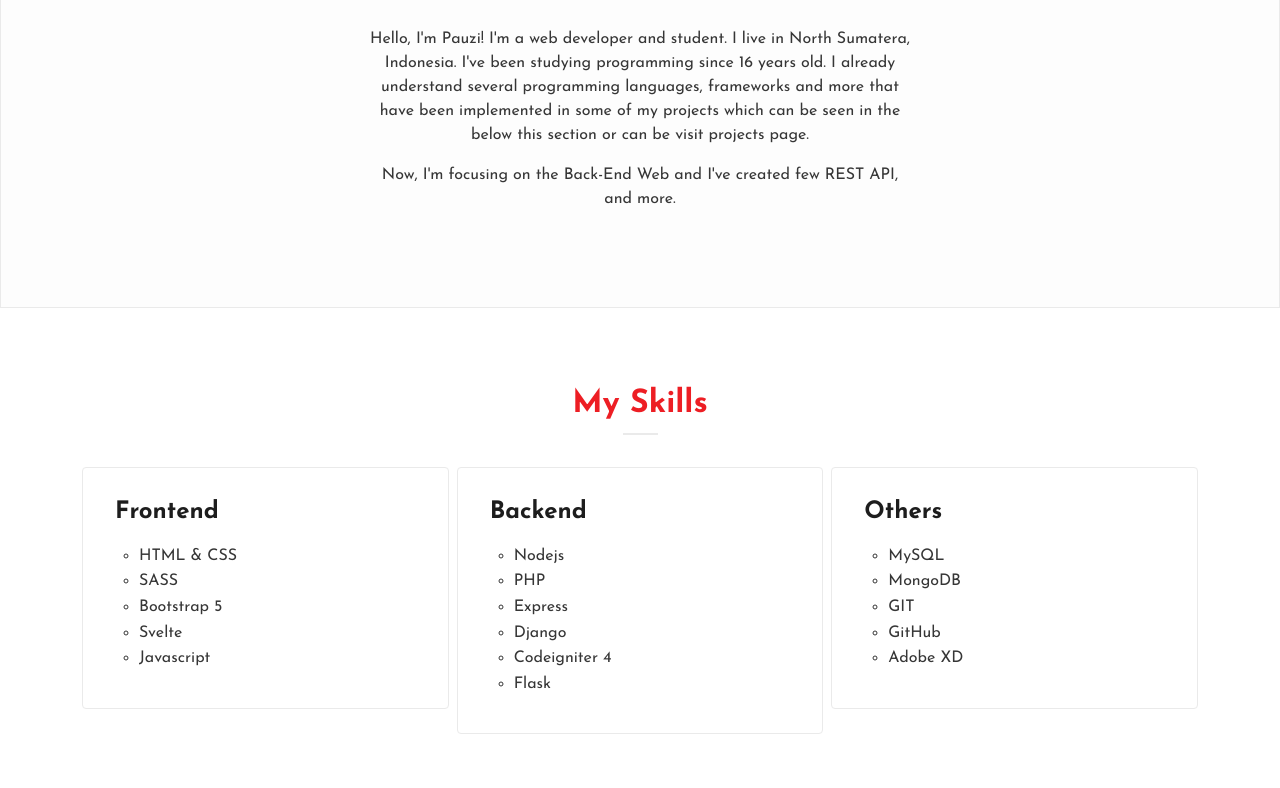
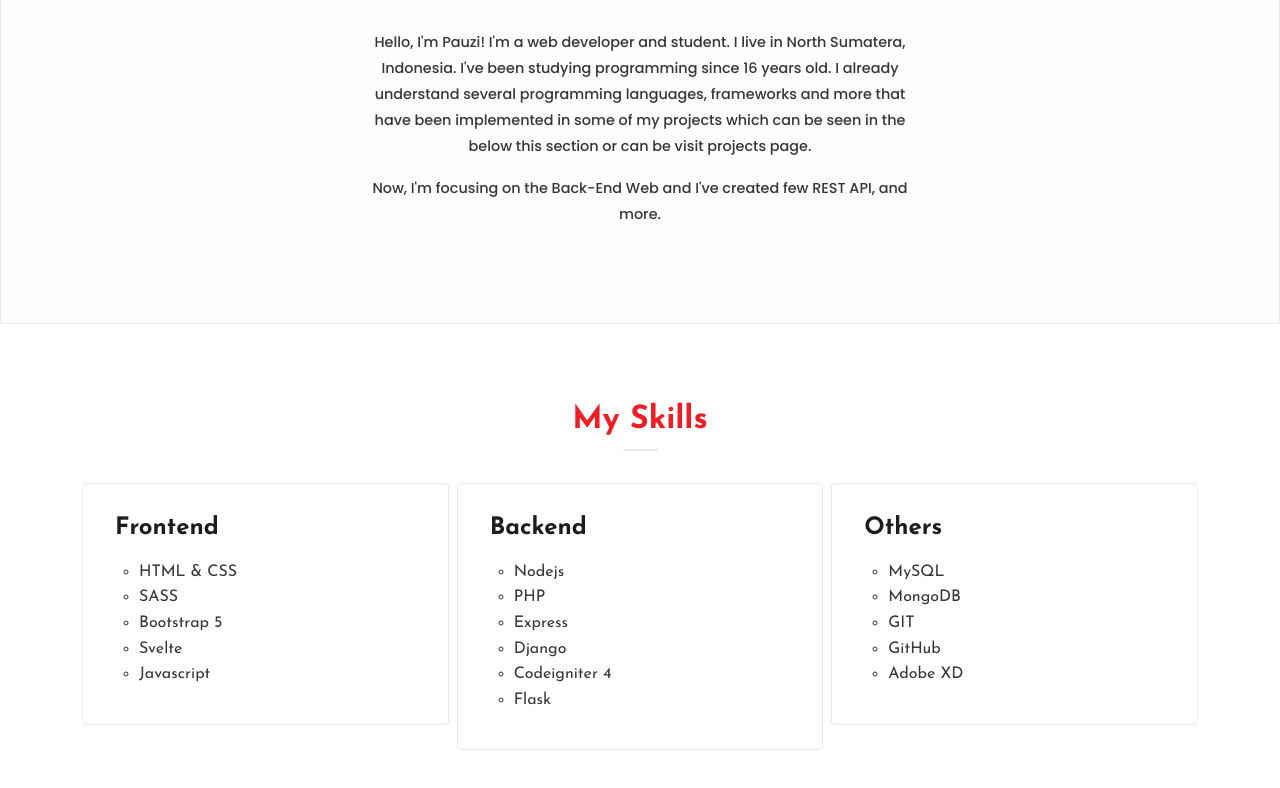
Before and after one commit to muhammadpauzi/muhammadpauzi-web-porfolio, a plain HTML site: page index.html in a window 1280 px wide. Shown: the part 569-1357 px from the top of the page. Drawn offline with Linux system fonts and the light colour scheme.

Commit message:
change font paragraph to poppins font

```diff
--- a/index.html
+++ b/index.html
@@ -14,6 +14,10 @@
     <link rel="preconnect" href="https://fonts.gstatic.com" crossorigin>
     <link href="https://fonts.googleapis.com/css2?family=Josefin+Sans:wght@300;400;500;600;700&display=swap"
         rel="stylesheet">
+    <!-- Poppins Font -->
+    <link rel="preconnect" href="https://fonts.googleapis.com">
+    <link rel="preconnect" href="https://fonts.gstatic.com" crossorigin>
+    <link href="https://fonts.googleapis.com/css2?family=Poppins:wght@400;500;600&display=swap" rel="stylesheet">
     <title>Muhammad Pauzi</title>
 </head>
 
--- a/scss/main.scss
+++ b/scss/main.scss
@@ -43,7 +43,10 @@ img{
 
 P{
     margin-bottom: 1rem;
-    line-height: 24px;
+    line-height: 26px;
+    font-weight: 500;
+    font-size: .9rem;
+    font-family: 'Poppins', -apple-system, BlinkMacSystemFont, 'Segoe UI', Roboto, Oxygen, Ubuntu, Cantarell, 'Open Sans', 'Helvetica Neue', sans-serif;
     color: $textGrayColor;
 }
 
```
Also changed, not shown: css/main.css, 1 other file.
